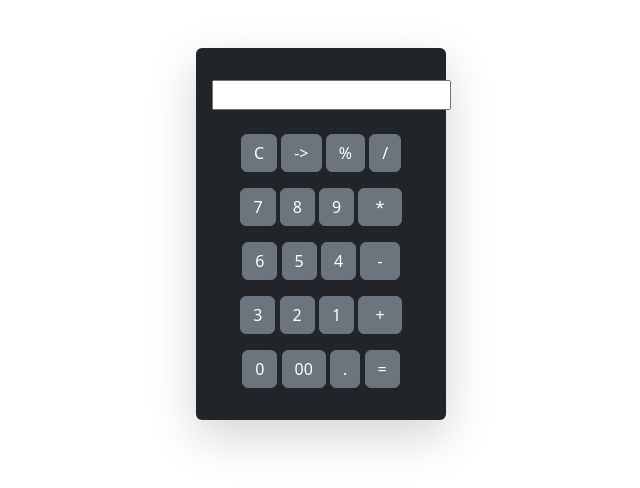
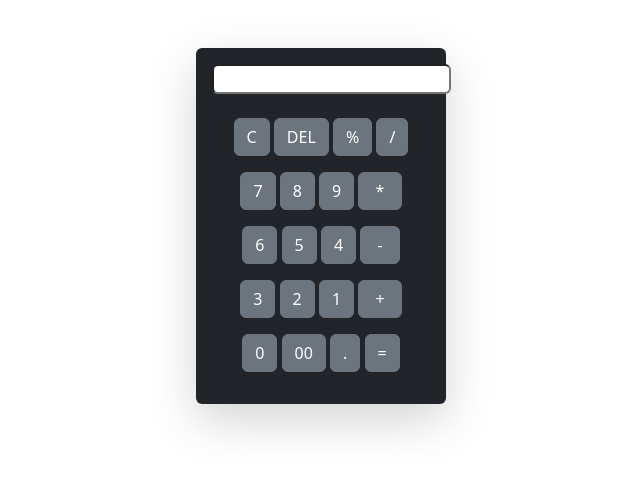
Before and after one commit to Tayaba23/simpleCalculator, a plain HTML site: page index.html in a window 1280 px wide. Shown: the whole page, without its empty margins (319-959 px from the left). Drawn offline with nearby package versions, Linux system fonts and the light colour scheme.

Commit message:
added jas file

```diff
--- a/index.html
+++ b/index.html
@@ -17,39 +17,41 @@
             <div class="mt-5">
                 <form action="#" name="calculator" class="main">
                     <div class="text-center backround shadow-lg p-3 mb-5 bg-dark rounded">
-                        <input type="text" class="display from-control mb-4 mt-3" name="display" id="display"><br>
+                        <input type="text" class="display from-control mb-4 rounded" name="display" id="display"><br>
 
 
+                        <div id="cal">
                             <div class="mb-3">
-                            <input type="button" value="C" class="btn btn-secondary">
-                            <input type="button" value="->" class="btn btn-secondary">
-                            <input type="button" value="%" class="btn btn-secondary">
-                            <input type="button" value="/" class="btn btn-secondary">
+                                <input type="button" value="C" class="btn btn-secondary" onclick="clr()">
+                                <input type="button" value="DEL" class="btn btn-secondary" onclick="del()">
+                                <input type="button" value="%" class="btn btn-secondary" onclick="calculate('%')">
+                                <input type="button" value="/" class="btn btn-secondary" onclick="calculate('/')">
                             </div>
                             <div class="mb-3">
-                            <input type="button" value="7" class="btn btn-secondary">
-                            <input type="button" value="8" class="btn btn-secondary">
-                            <input type="button" value="9" class="btn btn-secondary">
-                            <input type="button" value=" * " class="btn btn-secondary">
+                                <input type="button" value="7" class="btn btn-secondary" onclick="calculate(7)">
+                                <input type="button" value="8" class="btn btn-secondary" onclick="calculate(8)">
+                                <input type="button" value="9" class="btn btn-secondary" onclick="calculate(9)">
+                                <input type="button" value=" * " class="btn btn-secondary" onclick="calculate('*')">
                             </div>
                             <div class="mb-3">
-                            <input type="button" value="6" class="btn btn-secondary">
-                            <input type="button" value="5" class="btn btn-secondary">
-                            <input type="button" value="4" class="btn btn-secondary">
-                            <input type="button" value=" - " class="btn btn-secondary">
+                                <input type="button" value="6" class="btn btn-secondary" onclick="calculate(6)">
+                                <input type="button" value="5" class="btn btn-secondary" onclick="calculate(5)">
+                                <input type="button" value="4" class="btn btn-secondary" onclick="calculate(4)">
+                                <input type="button" value=" - " class="btn btn-secondary" onclick="calculate('-')">
                             </div>
                             <div class="mb-3">
-                            <input type="button" value="3" class="btn btn-secondary">
-                            <input type="button" value="2" class="btn btn-secondary">
-                            <input type="button" value="1" class="btn btn-secondary">
-                            <input type="button" value=" + " class="btn btn-secondary">
+                                <input type="button" value="3" class="btn btn-secondary" onclick="calculate(3)">
+                                <input type="button" value="2" class="btn btn-secondary" onclick="calculate(2)">
+                                <input type="button" value="1" class="btn btn-secondary" onclick="calculate(1)">
+                                <input type="button" value=" + " class="btn btn-secondary" onclick="calculate('+')">
                             </div>
                             <div class="mb-3">
-                            <input type="button" value="0" class="btn btn-secondary">
-                            <input type="button" value="00" class="btn btn-secondary">
-                            <input type="button" value="." class="btn btn-secondary">
-                            <input type="button" value="=" class="btn btn-secondary">
+                                <input type="button" value="0" class="btn btn-secondary" onclick="calculate(0)">
+                                <input type="button" value="00" class="btn btn-secondary" onclick="calculate(00)">
+                                <input type="button" value="." class="btn btn-secondary" onclick="calculate('.')">
+                                <input type="button" value="=" class="btn btn-secondary" onclick="Result()">
 
+                            </div>
                         </div>
                     </div>
                 </form>
@@ -57,7 +59,7 @@
 
         </div>
     </div>
-
+    <script src="js/calculation.js"></script>
     <script src="https://cdn.jsdelivr.net/npm/bootstrap@5.2.0/dist/js/bootstrap.bundle.min.js"
         integrity="sha384-A3rJD856KowSb7dwlZdYEkO39Gagi7vIsF0jrRAoQmDKKtQBHUuLZ9AsSv4jD4Xa"
         crossorigin="anonymous"></script>
--- /dev/null
+++ b/js/calculation.js
@@ -0,0 +1,16 @@
+const result = document.getElementById('display')
+
+function calculate(num) {
+    result.value += num;
+
+}
+function clr() {
+    result.value = '';
+}
+function del() {
+    result.value = result.value.slice(0, -1);
+}
+
+function Result() {
+    result.value = eval(result.value);
+}
```
Lines whose indentation alone changed are shown as unchanged.
